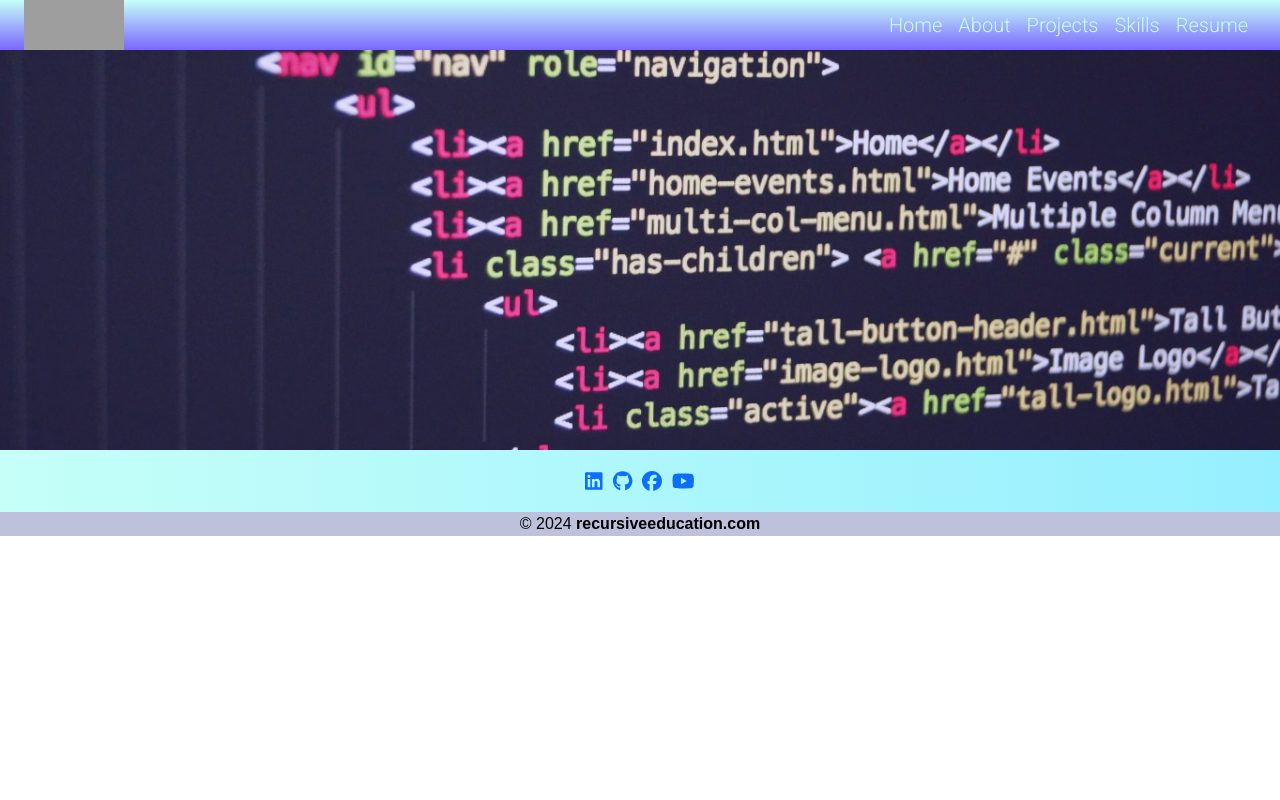
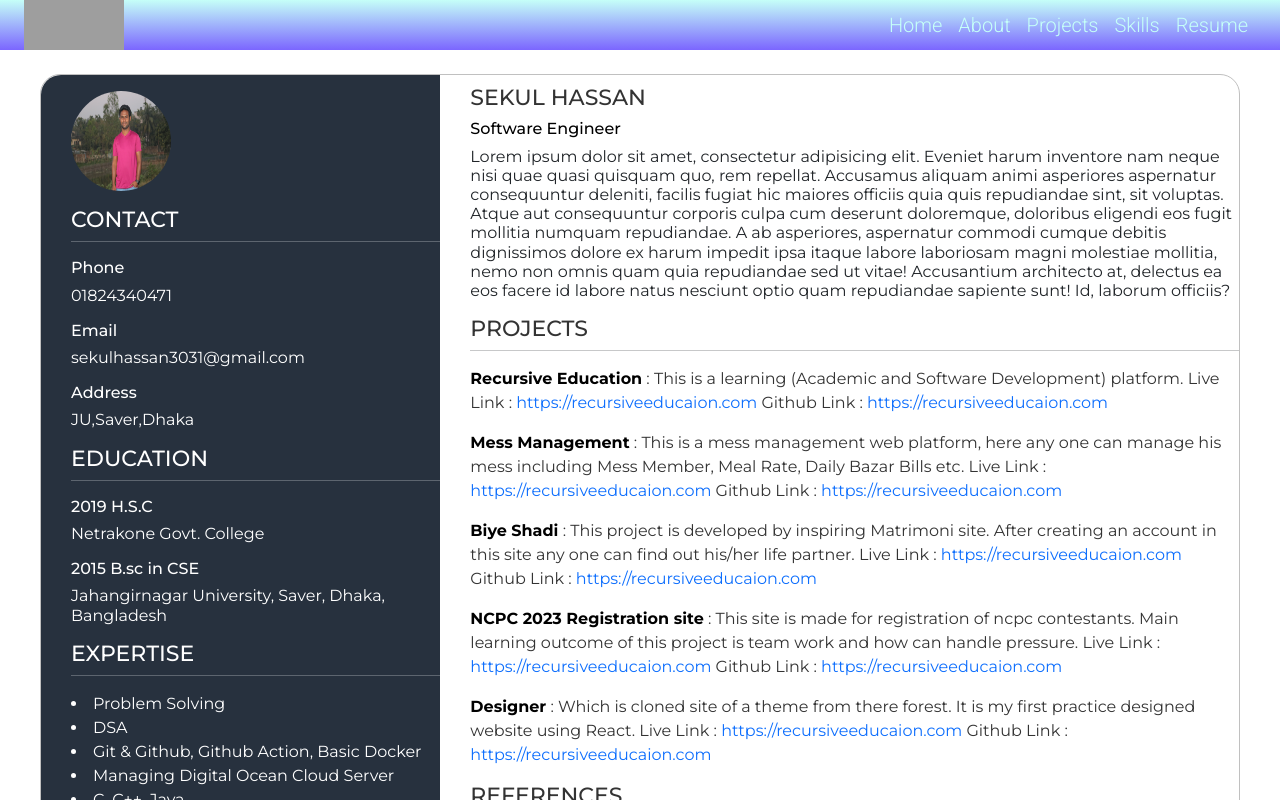
Before and after one commit to sekul-hassan/portfoliio, a React (Create React App) app: page /resume in a window 1280 px wide. Shown: the top 800 px of the page. Built offline with nearby package versions, Linux system fonts and the light colour scheme; grey boxes are pictures that could not be loaded.

Commit message:
demo resume done

```diff
--- a/package.json
+++ b/package.json
@@ -11,6 +11,7 @@
     "@testing-library/react": "^13.4.0",
     "@testing-library/user-event": "^13.5.0",
     "bootstrap": "^5.3.3",
+    "html2pdf.js": "^0.10.1",
     "react": "^18.2.0",
     "react-bootstrap": "^2.10.1",
     "react-dom": "^18.2.0",
--- a/src/App.js
+++ b/src/App.js
@@ -7,6 +7,7 @@ import Home from "./Pages/Home";
 import ProjectDetails from "./Pages/ProjectDetails";
 import Skill from "./Pages/Skill";
 import About from "./Pages/About";
+import Resume from "./Pages/Resume";
 
 function App() {
 
@@ -16,6 +17,7 @@ function App() {
        <Route path="/about" element={<About/>}/>
        <Route path="/skills" element={<Skill/>}/>
        <Route path="/projects" element={ <Projects/>}/>
+       <Route path="/resume" element={ <Resume/>}/>
        <Route path="/projects/:projectName" element={<ProjectDetails />} />
        <Route path="*" element={<Home />} />
    </Routes>
--- /dev/null
+++ b/src/Assets/CSS/Resume.css
@@ -0,0 +1,21 @@
+.resumeProfile{
+    width: 100px;
+    height: 100px;
+    border-radius: 50%;
+}
+.resumeLeft{
+    background-color: #27313e;
+    border-radius: 20px 0 0 20px;
+    padding: 0 0 0 30px !important;
+}
+.resumeRight{
+    padding: 10px 0 10px 30px !important;
+}
+.resumeBody{
+    border: 1px solid silver;
+    margin: 0 40px;
+    border-radius: 20px;
+}
+.hrClass{
+    margin: 0;
+}
--- a/src/Components/Menu.js
+++ b/src/Components/Menu.js
@@ -15,7 +15,7 @@ function Menu(props) {
                        <Nav.Link><Link  className="navLink" to="/about">About</Link></Nav.Link>
                        <Nav.Link><Link  className="navLink" to="/projects">Projects</Link></Nav.Link>
                        <Nav.Link><Link  className="navLink" to="/skills">Skills</Link></Nav.Link>
-                       <Nav.Link><Link  className="navLink" to="/">Resume</Link></Nav.Link>
+                       <Nav.Link><Link  className="navLink" to="/resume">Resume</Link></Nav.Link>
                    </Nav>
 
                </Navbar.Collapse>
--- /dev/null
+++ b/src/Components/ResumeComponent.js
@@ -0,0 +1,121 @@
+import React from 'react';
+import "../Assets/CSS/Resume.css";
+import {Col, Container, Row} from "react-bootstrap";
+import profile from "../Assets/Images/profile.jpg"
+
+function ResumeComponent(props) {
+    return (
+       <Container fluid="true" className="mt-4 mb-3 resumeBody text-white">
+           <Row className="mx-0">
+               <Col md={4} sm={4} lg={4} className="resumeLeft px-0">
+                   <div>
+                       <img className="resumeProfile mt-3" src={profile} alt=""/>
+                   </div>
+                   <h4 className="title text-white mt-3">Contact</h4>
+                   <hr className="hrClass"/>
+                   <h4 className="boldDescription text-white mt-3">Phone</h4>
+                   <h5 className="description text-white">01824340471</h5>
+
+                   <h4 className="boldDescription text-white mt-3">Email</h4>
+                   {/* eslint-disable-next-line jsx-a11y/anchor-is-valid */}
+                   <h4 className="description text-white"><a>sekulhassan3031@gmail.com</a></h4>
+
+                   <h4 className="boldDescription text-white mt-3">Address</h4>
+                   <h4 className="description text-white">JU,Saver,Dhaka</h4>
+
+                   <h4 className="title mt-3 text-white">Education</h4>
+                   <hr className="hrClass"/>
+                   <h4 className="boldDescription text-white mt-3">2019 H.S.C</h4>
+                   <h4 className="description text-white">Netrakone Govt. College</h4>
+
+                   <h4 className="boldDescription text-white mt-3">2015 B.sc in CSE</h4>
+                   <h4 className="description text-white">Jahangirnagar University, Saver, Dhaka, Bangladesh</h4>
+
+                   <h4 className="title text-white mt-3">Expertise</h4>
+                   <hr className="hrClass"/>
+                   <li className="description mt-3 text-white">Problem Solving</li>
+                   <li className="description text-white">DSA</li>
+                   <li className="description text-white">Git & Github, Github Action, Basic Docker</li>
+                   <li className="description text-white">Managing Digital Ocean Cloud Server</li>
+                   <li className="description text-white">C, C++, Java</li>
+                   <li className="description text-white">DBMS MySql</li>
+                   <li className="description text-white">bKash API integration</li>
+                   <li className="description text-white">HTML, CSS, Bootstrap, Javascript</li>
+                   <li className="description text-white">React</li>
+                   <li className="description text-white mb-3">Spring Boot</li>
+               </Col>
+               <Col md={8} sm={8} lg={8} className="resumeRight px-0 text-dark">
+                   <h3 className="title">Sekul Hassan</h3>
+                   <h5 className="boldDescription">Software Engineer</h5>
+                   <h6 className="description text-dark">Lorem ipsum dolor sit amet, consectetur adipisicing elit. Eveniet harum inventore nam neque nisi
+                       quae quasi quisquam quo, rem repellat. Accusamus aliquam animi asperiores aspernatur consequuntur
+                       deleniti, facilis fugiat hic maiores officiis quia quis repudiandae sint, sit voluptas. Atque aut
+                       consequuntur corporis culpa cum deserunt doloremque, doloribus eligendi eos fugit mollitia
+                       numquam repudiandae. A ab asperiores, aspernatur commodi cumque debitis dignissimos dolore ex
+                       harum impedit ipsa itaque labore laboriosam magni molestiae mollitia, nemo non omnis quam quia
+                       repudiandae sed ut vitae! Accusantium architecto at, delectus ea eos facere id labore natus
+                       nesciunt optio quam repudiandae sapiente sunt! Id, laborum officiis?</h6>
+                   <h4 className="title mt-3">Projects</h4>
+                   <hr className="hrClass text-dark"/>
+                   <div className="mt-3 description">
+                       <a className="text-decoration-none boldDescription" href="https://recursiveeducaion.com" target="_blank"
+                          rel="noreferrer"><strong>Recursive Education</strong></a> :
+                       This is a learning (Academic and Software Development) platform. Live Link :
+                       <a className="text-decoration-none" href="https://recursiveeducaion.com" target="_blank"
+                          rel="noreferrer"> https://recursiveeducaion.com </a>
+                       Github Link : <a className="text-decoration-none" href="https://recursiveeducaion.com"
+                                        target="_blank" rel="noreferrer"> https://recursiveeducaion.com </a>
+                   </div>
+                   <div className="description mt-3">
+                       <a className="text-decoration-none boldDescription" href="https://recursiveeducaion.com" target="_blank"
+                          rel="noreferrer"><strong>Mess Management</strong></a> :
+                       This is a mess management web platform, here any one can manage his mess including Mess Member,
+                       Meal Rate, Daily Bazar Bills etc. Live Link :
+                       <a className="text-decoration-none" href="https://recursiveeducaion.com" target="_blank"
+                          rel="noreferrer"> https://recursiveeducaion.com </a>
+                       Github Link : <a className="text-decoration-none" href="https://recursiveeducaion.com"
+                                        target="_blank" rel="noreferrer"> https://recursiveeducaion.com </a>
+                   </div>
+                   <div className="description mt-3">
+                       <a className="text-decoration-none boldDescription" href="https://recursiveeducaion.com" target="_blank"
+                          rel="noreferrer"><strong>Biye Shadi</strong></a> :
+                       This project is developed by inspiring Matrimoni site. After creating an account in this site any
+                       one can find out his/her life partner. Live Link :
+                       <a className="text-decoration-none" href="https://recursiveeducaion.com" target="_blank"
+                          rel="noreferrer"> https://recursiveeducaion.com </a>
+                       Github Link : <a className="text-decoration-none" href="https://recursiveeducaion.com"
+                                        target="_blank" rel="noreferrer"> https://recursiveeducaion.com </a>
+                   </div>
+                   <div className="description mt-3">
+                       <a className="text-decoration-none boldDescription" href="https://recursiveeducaion.com" target="_blank"
+                          rel="noreferrer"><strong>NCPC 2023 Registration site</strong></a> :
+                       This site is made for registration of ncpc contestants. Main learning outcome of this project is
+                       team work and how can handle pressure. Live Link :
+                       <a className="text-decoration-none" href="https://recursiveeducaion.com" target="_blank"
+                          rel="noreferrer"> https://recursiveeducaion.com </a>
+                       Github Link : <a className="text-decoration-none" href="https://recursiveeducaion.com"
+                                        target="_blank" rel="noreferrer"> https://recursiveeducaion.com </a>
+                   </div>
+                   <div className="description mt-3">
+                       <a className="text-decoration-none boldDescription" href="https://recursiveeducaion.com" target="_blank"
+                          rel="noreferrer"><strong>Designer</strong></a> :
+                       Which is cloned site of a theme from there forest. It is my first practice designed website using React. Live Link :
+                       <a className="text-decoration-none" href="https://recursiveeducaion.com" target="_blank"
+                          rel="noreferrer"> https://recursiveeducaion.com </a>
+                       Github Link : <a className="text-decoration-none" href="https://recursiveeducaion.com"
+                                        target="_blank" rel="noreferrer"> https://recursiveeducaion.com </a>
+                   </div>
+
+                   <div className="mt-3">
+                       <h4 className="title">References</h4>
+                       <hr className="hrClass text-dark"/>
+                       <h4 className="description mt-3">XYZ, Company name</h4>
+                       <h4 className="description mb-3">ABC, Company name</h4>
+                   </div>
+               </Col>
+           </Row>
+       </Container>
+    );
+}
+
+export default ResumeComponent;
--- /dev/null
+++ b/src/Pages/Resume.js
@@ -0,0 +1,16 @@
+import React, {Fragment} from 'react';
+import Menu from "../Components/Menu";
+import Footer from "../Components/Footer";
+import ResumeComponent from "../Components/ResumeComponent";
+
+function Resume(props) {
+    return (
+      <Fragment>
+          <Menu/>
+          <ResumeComponent/>
+          <Footer/>
+      </Fragment>
+    );
+}
+
+export default Resume;
```
Also changed, not shown: 1 other file (tests, documents, lock files or other folders).
